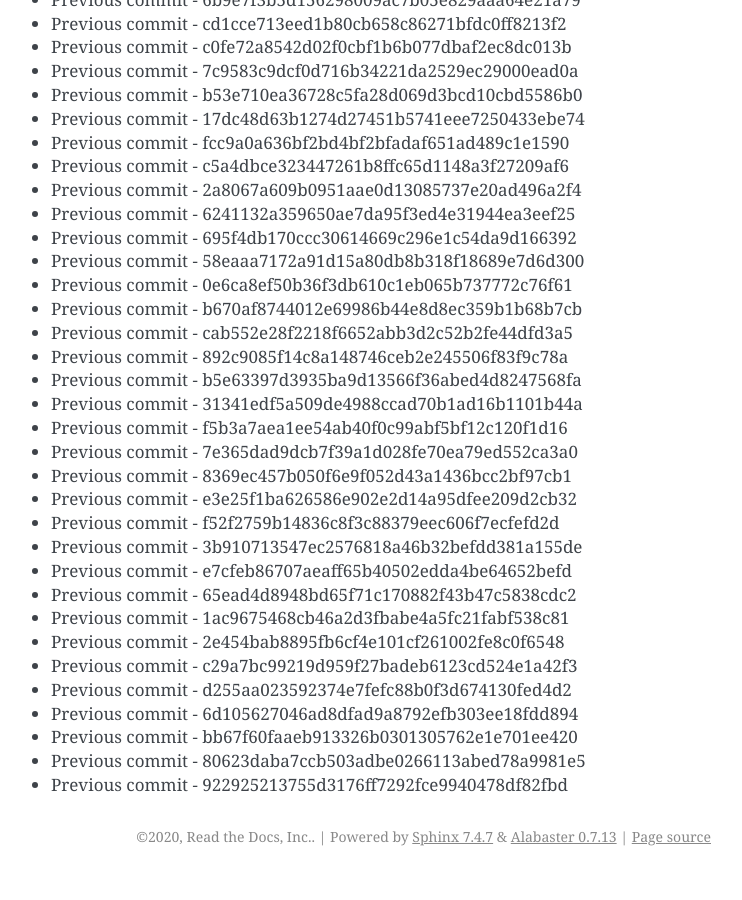
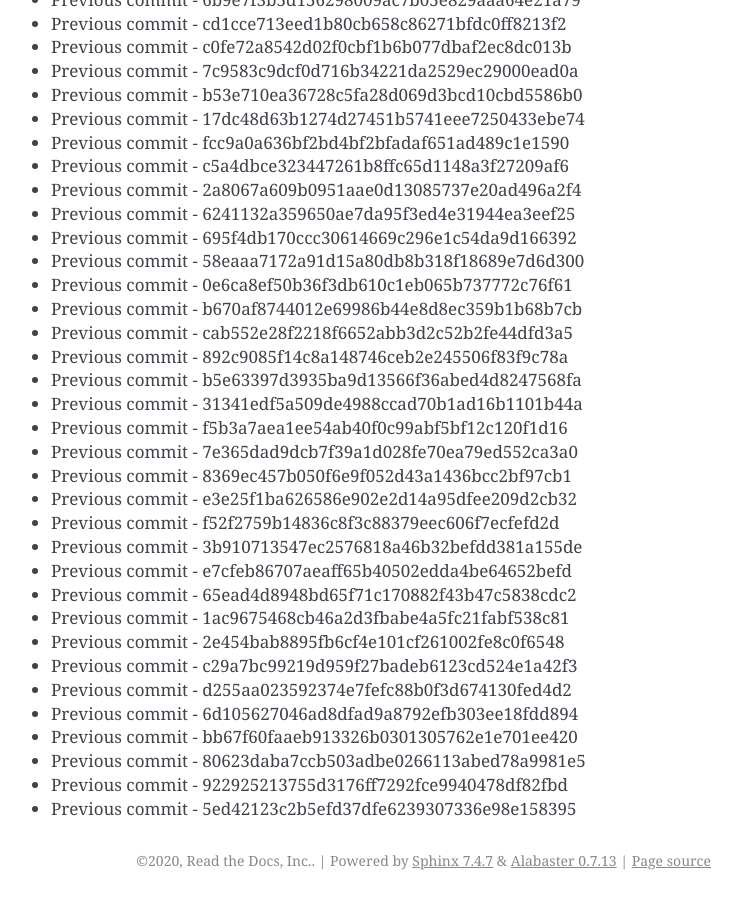
Before and after one commit to readthedocs/rtd-git-stresstest, a Sphinx documentation site: the page built from docs/updates.rst, in a window 1280 px wide and 900 px high, scrolled down 98223 px. Shown: the whole window, without its empty margins (399-1141 px from the left). Built offline with Sphinx 7.4.7, drawn with Linux system fonts in a browser that asks for light colours; before the commit the page ends 99099 px from its top, so only the background shows below that.

Commit message:
Generating commit from previous: 5ed42123c2b5efd37dfe6239307336e98e158395

```diff
--- a/docs/updates.rst
+++ b/docs/updates.rst
@@ -4159,3 +4159,4 @@ It can be tested for any performance characteristics.
 * Previous commit - bb67f60faaeb913326b0301305762e1e701ee420
 * Previous commit - 80623daba7ccb503adbe0266113abed78a9981e5
 * Previous commit - 922925213755d3176ff7292fce9940478df82fbd
+* Previous commit - 5ed42123c2b5efd37dfe6239307336e98e158395
```
